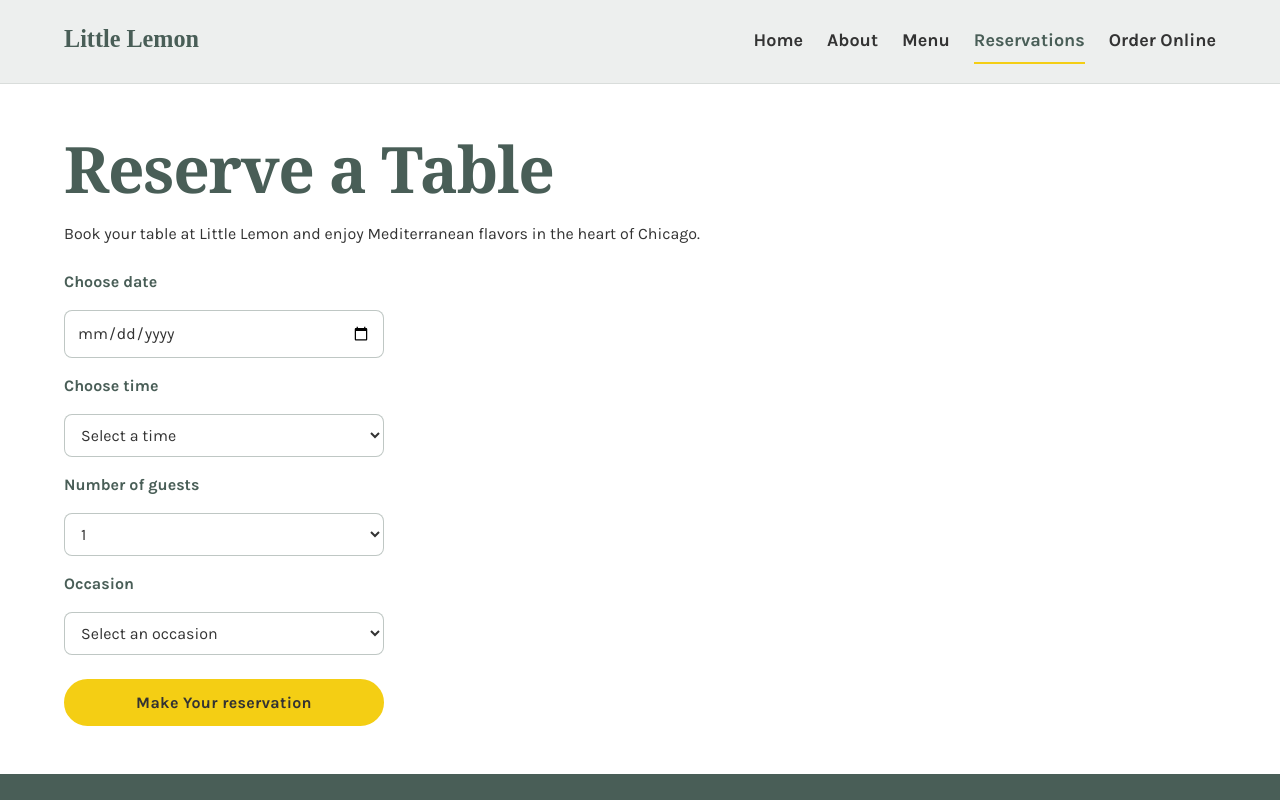
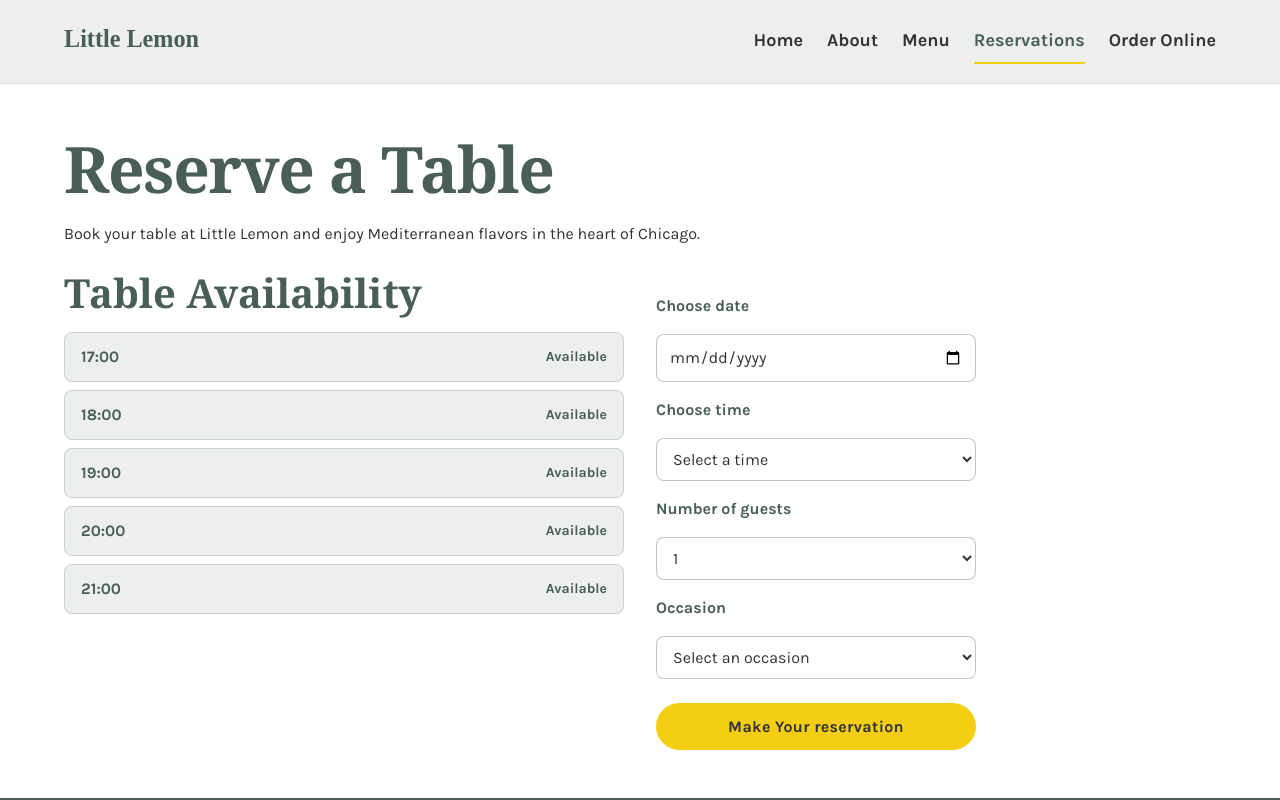
Before and after one commit to johnx4321/littlelemon_frontend_capstone, a React (Create React App) app: page /booking in a window 1280 px wide. Shown: the top 800 px of the page. Built offline with nearby package versions, Linux system fonts and the light colour scheme; a web font is replaced by a local one.

Commit message:
Add Booking State for Table

```diff
--- a/src/BookingForm.css
+++ b/src/BookingForm.css
@@ -35,3 +35,65 @@
   margin-top: var(--space-xs);
   cursor: pointer;
 }
+
+.booking-layout {
+  display: grid;
+  grid-template-columns: 1fr 1fr;
+  gap: var(--space-lg);
+  align-items: start;
+  margin-top: var(--space-md);
+}
+
+.booking-slots h2 {
+  margin-bottom: var(--space-sm);
+}
+
+.booking-slots-list {
+  display: grid;
+  gap: var(--space-xs);
+  list-style: none;
+  margin: 0;
+  padding: 0;
+}
+
+.booking-slot {
+  display: flex;
+  justify-content: space-between;
+  align-items: center;
+  padding: 0.75rem 1rem;
+  border-radius: 0.5rem;
+  border: 1px solid rgba(73, 94, 87, 0.2);
+}
+
+.booking-slot--available {
+  background-color: var(--color-highlight-gray);
+}
+
+.booking-slot--booked {
+  background-color: rgba(238, 153, 114, 0.25);
+  border-color: var(--color-secondary-orange);
+}
+
+.booking-slot-time {
+  font-weight: 700;
+  color: var(--color-primary-green);
+}
+
+.booking-slot-status {
+  font-size: 0.875rem;
+  font-weight: 700;
+}
+
+.booking-slot--available .booking-slot-status {
+  color: var(--color-primary-green);
+}
+
+.booking-slot--booked .booking-slot-status {
+  color: var(--color-secondary-orange);
+}
+
+@media (max-width: 768px) {
+  .booking-layout {
+    grid-template-columns: 1fr;
+  }
+}
--- a/src/Main.js
+++ b/src/Main.js
@@ -1,15 +1,30 @@
-import React from 'react';
+import React, { useReducer } from 'react';
 import { Routes, Route } from 'react-router-dom';
 import HomePage from './components/HomePage';
 import BookingPage from './components/BookingPage';
 import ComingSoon from './components/ComingSoon';
+import { initializeTimes, updateTimes } from './utils/updateTimes';
 
 function Main() {
+  const [availableTimes, dispatch] = useReducer(
+    updateTimes,
+    null,
+    initializeTimes
+  );
+
   return (
     <main className="main-content">
       <Routes>
         <Route path="/" element={<HomePage />} />
-        <Route path="/booking" element={<BookingPage />} />
+        <Route
+          path="/booking"
+          element={
+            <BookingPage
+              availableTimes={availableTimes}
+              dispatch={dispatch}
+            />
+          }
+        />
         <Route path="/about" element={<ComingSoon title="About Little Lemon" />} />
         <Route path="/menu" element={<ComingSoon title="Menu" />} />
         <Route path="/order-online" element={<ComingSoon title="Order Online" />} />
--- a/src/components/BookingForm.js
+++ b/src/components/BookingForm.js
@@ -1,21 +1,23 @@
 import React, { useState } from 'react';
 import '../BookingForm.css';
 
-function BookingForm() {
+function BookingForm({ availableTimes, dispatch }) {
   const [date, setDate] = useState('');
   const [time, setTime] = useState('');
   const [guests, setGuests] = useState('1');
   const [occasion, setOccasion] = useState('');
-  const [availableTimes] = useState([
-    '17:00',
-    '18:00',
-    '19:00',
-    '20:00',
-    '21:00',
-  ]);
+
+  const handleDateChange = (event) => {
+    const selectedDate = event.target.value;
+    setDate(selectedDate);
+    setTime('');
+    dispatch({ type: 'UPDATE_TIMES', date: selectedDate });
+  };
 
   const handleSubmit = (event) => {
     event.preventDefault();
+    dispatch({ type: 'BOOK_SLOT', payload: time });
+    setTime('');
   };
 
   return (
@@ -25,7 +27,7 @@ function BookingForm() {
         type="date"
         id="res-date"
         value={date}
-        onChange={(event) => setDate(event.target.value)}
+        onChange={handleDateChange}
         required
       />
 
--- a/src/components/BookingPage.js
+++ b/src/components/BookingPage.js
@@ -1,8 +1,12 @@
 import React from 'react';
 import BookingForm from './BookingForm';
+import BookingSlot from './BookingSlot';
+import { initializeTimes } from '../utils/updateTimes';
 import '../HomePage.css';
 
-function BookingPage() {
+function BookingPage({ availableTimes, dispatch }) {
+  const allTimes = initializeTimes();
+
   return (
     <section className="booking-page">
       <h1>Reserve a Table</h1>
@@ -10,7 +14,26 @@ function BookingPage() {
         Book your table at Little Lemon and enjoy Mediterranean flavors in the
         heart of Chicago.
       </p>
-      <BookingForm />
+
+      <div className="booking-layout">
+        <section className="booking-slots" aria-label="Table booking slots">
+          <h2>Table Availability</h2>
+          <ul className="booking-slots-list">
+            {allTimes.map((slotTime) => (
+              <BookingSlot
+                key={slotTime}
+                time={slotTime}
+                available={availableTimes.includes(slotTime)}
+              />
+            ))}
+          </ul>
+        </section>
+
+        <BookingForm
+          availableTimes={availableTimes}
+          dispatch={dispatch}
+        />
+      </div>
     </section>
   );
 }
--- /dev/null
+++ b/src/components/BookingSlot.js
@@ -0,0 +1,12 @@
+function BookingSlot({ time, available }) {
+  return (
+    <li className={`booking-slot ${available ? 'booking-slot--available' : 'booking-slot--booked'}`}>
+      <span className="booking-slot-time">{time}</span>
+      <span className="booking-slot-status">
+        {available ? 'Available' : 'Booked'}
+      </span>
+    </li>
+  );
+}
+
+export default BookingSlot;
--- /dev/null
+++ b/src/utils/updateTimes.js
@@ -0,0 +1,18 @@
+export const initializeTimes = () => [
+  '17:00',
+  '18:00',
+  '19:00',
+  '20:00',
+  '21:00',
+];
+
+export const updateTimes = (state, action) => {
+  switch (action.type) {
+    case 'UPDATE_TIMES':
+      return initializeTimes();
+    case 'BOOK_SLOT':
+      return state.filter((time) => time !== action.payload);
+    default:
+      return state;
+  }
+};
```
Also changed, not shown: 1 other file (tests, documents, lock files or other folders).
